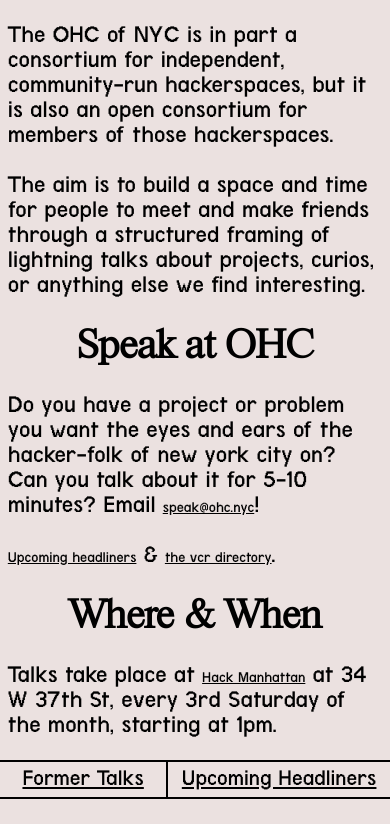
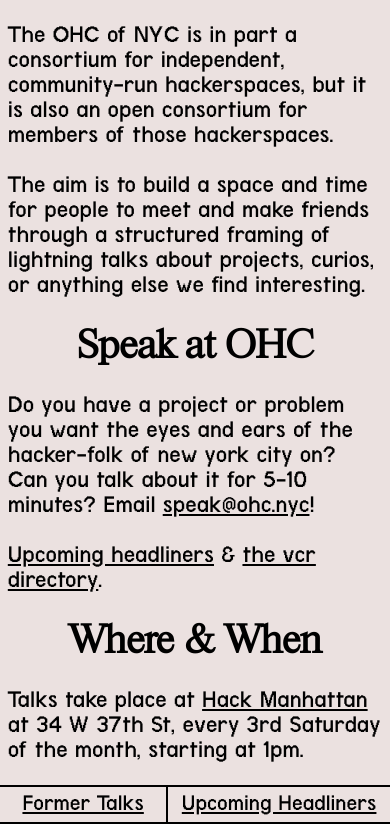
Before and after one commit to OHCNYC/website, a plain HTML site: page index.html in a window 390 px wide. Shown: the part 525-1349 px from the top of the page. Before the commit the page ends 1324 px from the top, so only its background shows below. Drawn offline with Linux system fonts and the light colour scheme.

Commit message:
fix links on mobile index

```diff
--- a/assets/css/index.scss
+++ b/assets/css/index.scss
@@ -137,10 +137,6 @@ footer {
         display: none;
     }
 
-    a {
-        font-size: 4vw;
-    }
-
     .marquee {
         margin-top: 16px;
 
```
Also changed, not shown: assets/css/card.css, assets/css/index.css, assets/css/style.css.
